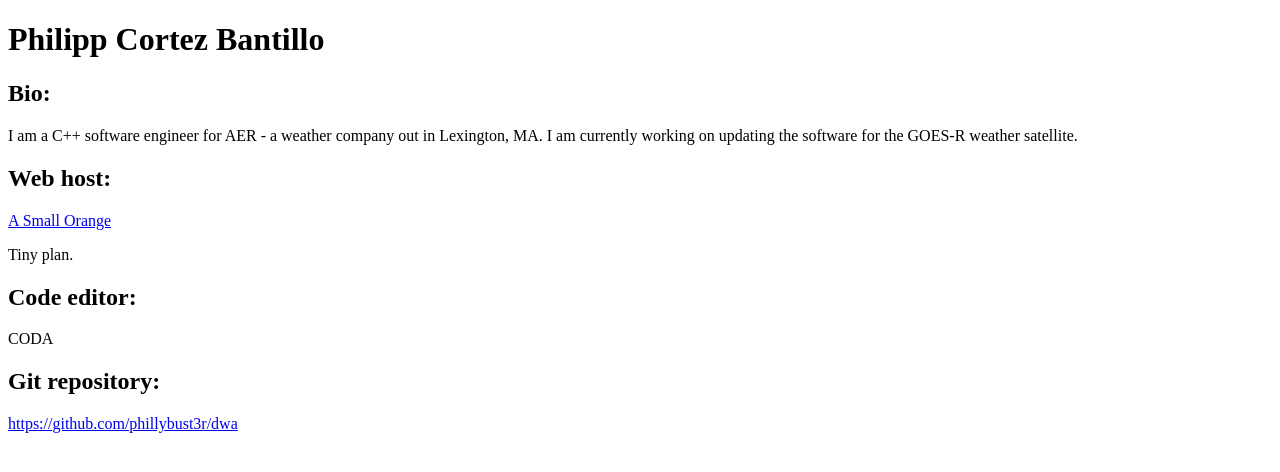
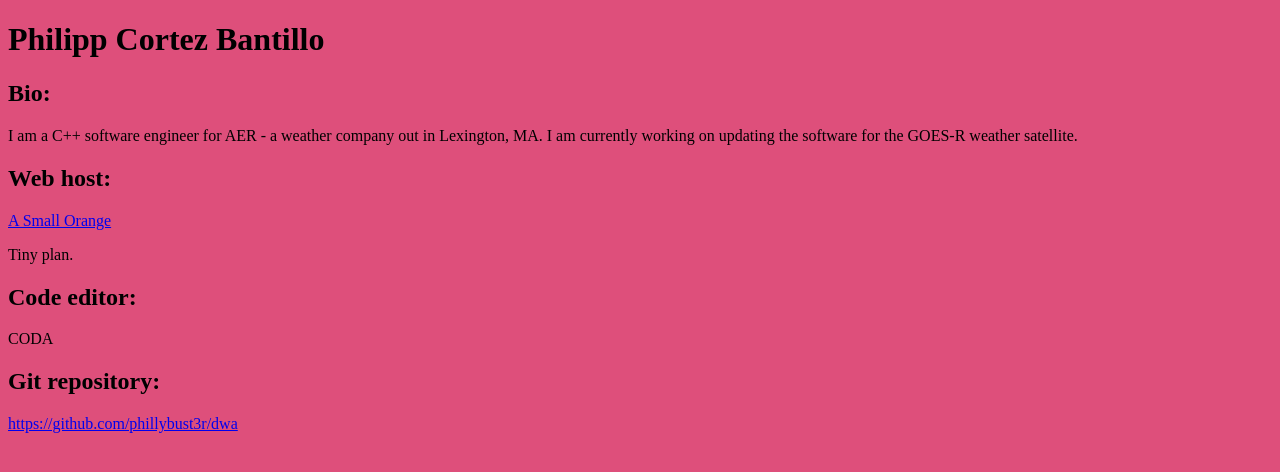
Before and after one commit to phillybust3r/dwa, a PHP site: page / in a window 1280 px wide. Shown: the top 472 px of the page. Run offline with PHP 8.4, Linux system fonts and the light colour scheme.

Commit message:
adding style sheet

```diff
--- a/p1/index.php
+++ b/p1/index.php
@@ -1,7 +1,21 @@
 <!DOCTYPE html>
 <html>
 <head>
+<style type="text/css">
+
+body {
+	border-left-width: 5px;
+	border-bottom-width: 5px;
+	border-right-width: 5px;
+	border-top-width: 1px;
+	background-color: #71ff6d;
+}
+
+</style>
+
+<link rel="stylesheet" type="text/css" href="style.css" />
 <title>CSCI E-75 P1</title>
+
 </head>
 
 <body>
--- /dev/null
+++ b/p1/style.css
@@ -0,0 +1,4 @@
+body
+{
+background-color: #de4f7b;
+}
```
